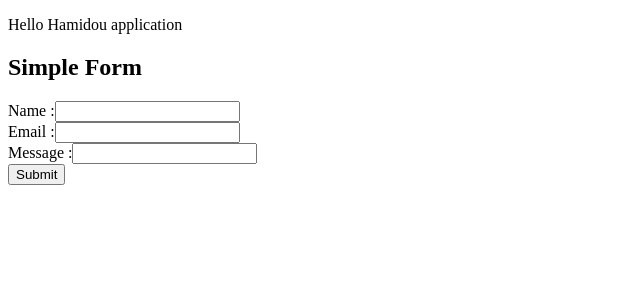
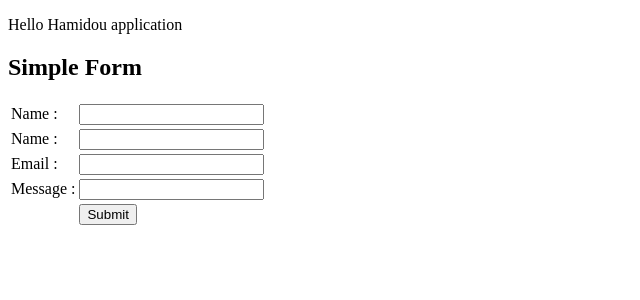
Before and after one commit to Hamidou-Woury-Ba/angular-crash-course, an Angular app: page / in a window 1280 px wide. Shown: the top 300 px of the page, without its empty margins (0-640 px from the left). Built offline with nearby package versions, Linux system fonts and the light colour scheme.

Commit message:
Boucle ngFor

```diff
--- a/src/app/my-first-comp/my-first-comp.component.html
+++ b/src/app/my-first-comp/my-first-comp.component.html
@@ -1,25 +1,74 @@
 <div class="form-container">
     <h2>Simple Form</h2>
     <form (ngSubmit)="onSubmit()">
-        <div class="form-group">
+        <table>
+            <tr>
+                <td>
                     <label for="name">Name :</label>
+                </td>
+                <td>
                     <input type="text" id="name" [(ngModel)]="name" name="name" required>
-        </div>
-        <div class="form-group">
+                </td>
+            </tr>
+            <tr>
+                <td>
+                    <label for="name">Name :</label>
+                </td>
+                <td>
+                    <input type="text" id="name" [(ngModel)]="name" name="name" required>
+                </td>
+            </tr>
+            <tr>
+                <td>
                     <label for="email">Email :</label>
+                </td>
+                <td>
                     <input type="email" id="email" [(ngModel)]="email" name="email" required>
-        </div>
-        <div class="form-group">
+                </td>
+            </tr>
+            <tr>
+                <td>
                     <label for="message">Message :</label>
+                </td>
+                <td>
                     <input type="text" id="message" rows="4" [(ngModel)]="message" name="message" required>
-        </div>
-        <button type="submit">Submit</button>
+                </td>
+            </tr>
+            <tr>
+                <td></td>
+                <td><button type="submit">Submit</button></td>
+            </tr>
+        </table>
     </form>
 
     <div *ngIf="isSubmitted">
-        <h3>Form Data:</h3>
-        <p><strong>Name: {{ name }}</strong></p>
-        <p><strong>Email: {{ email }} </strong></p>
-        <p><strong>Message: {{ message }} </strong></p>
+        <table border="1" [cellPadding]="10" [cellSpacing]="0">
+            <tr>
+                <td>
+                    #
+                </td>
+                <td>
+                    <p><strong>Name</strong></p>
+                </td>
+                <td>
+                    <p><strong>Email</strong></p>
+                </td>
+                <td>
+                    <p><strong>Message</strong></p>
+                </td>
+            </tr>
+            <tr *ngFor="let msg of messages; let i = index">
+                <td> {{ i + 1}} </td>
+                <td>
+                    <p><strong>{{ msg.name }}</strong></p>
+                </td>
+                <td>
+                    <p><strong>{{ msg.email }} </strong></p>
+                </td>
+                <td>
+                    <p><strong>{{ msg.message }} </strong></p>
+                </td>
+            </tr>
+        </table>
     </div>
 </div>
--- a/src/app/my-first-comp/my-first-comp.component.ts
+++ b/src/app/my-first-comp/my-first-comp.component.ts
@@ -14,8 +14,16 @@ export class MyFirstCompComponent {
   email : String = '';
   message : String = '';
   isSubmitted : boolean = false;
+  messages : Array<any> = [];
 
   onSubmit() : void {
     this.isSubmitted = true;
+    this.messages.push({
+      name: this.name,
+      email: this.email,
+      message: this.message
+    });
+
+    console.log(this.messages);
   }
 }
```
Lines whose indentation alone changed are shown as unchanged.
